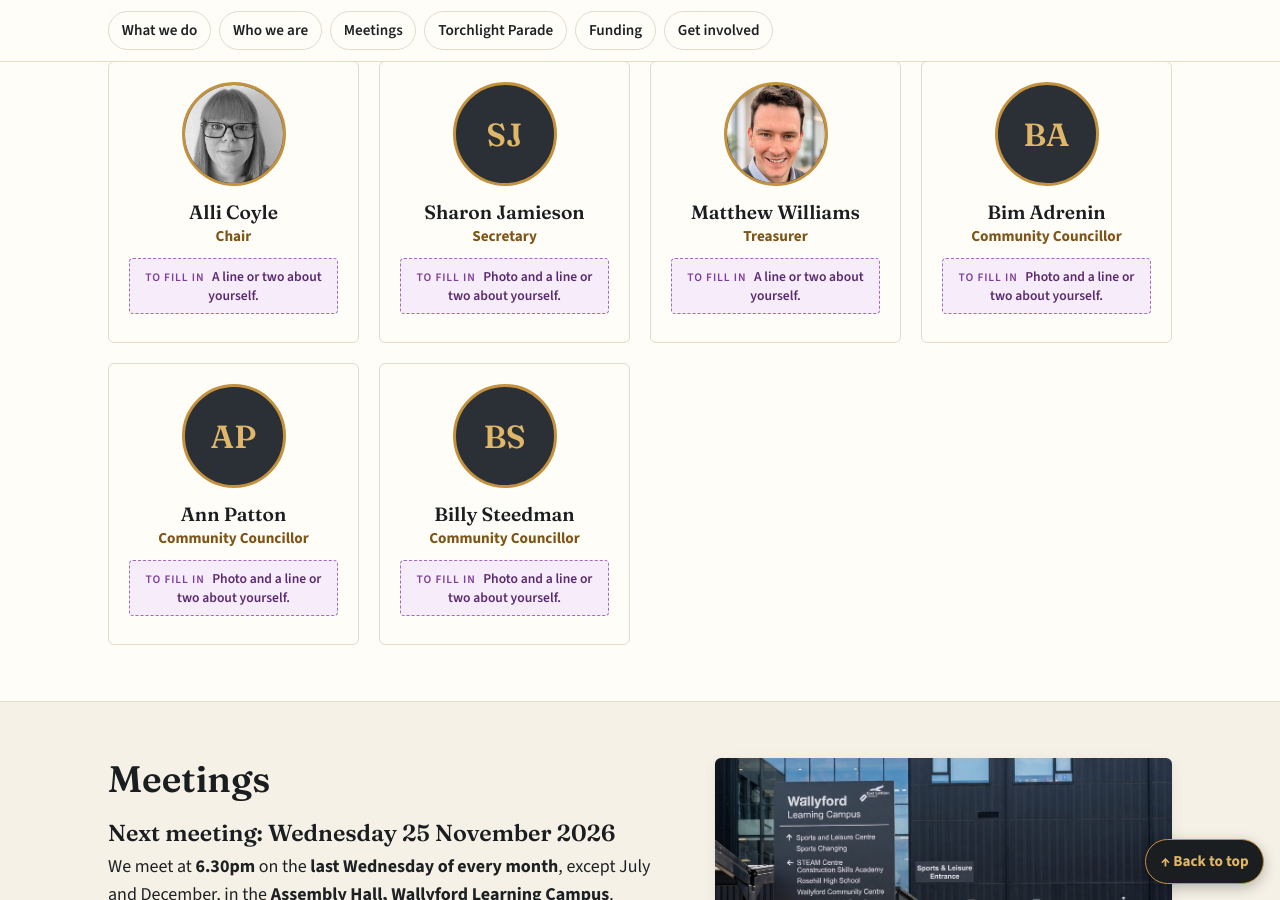
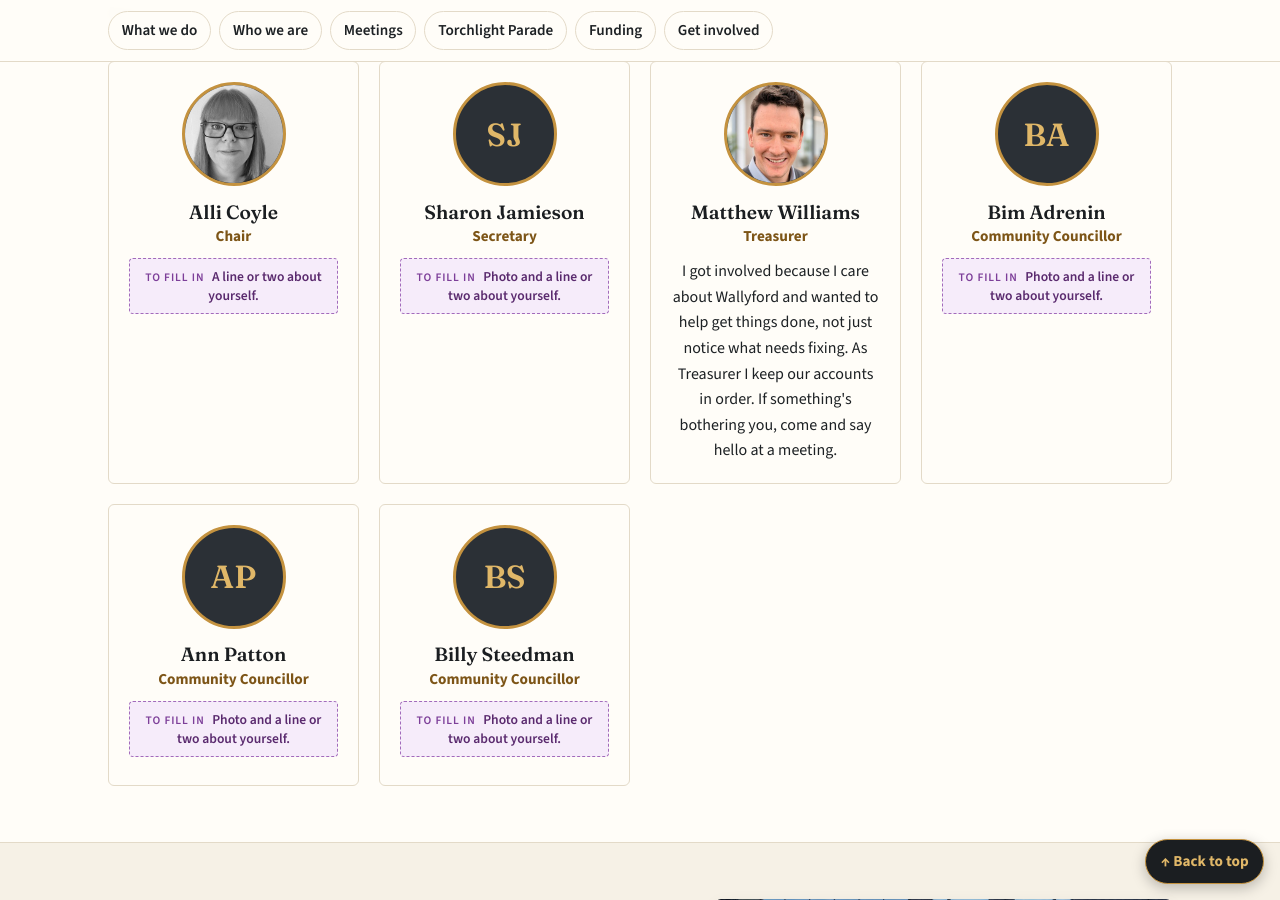
Before and after one commit to dochtie/wallyford-community-council, a Jekyll site: the page built from council.html, in a window 1280 px wide and 900 px high, scrolled down 1438 px. Built offline with Jekyll 4.4.1, drawn with Linux system fonts in a browser that asks for light colours.

Commit message:
Add Matthew Williams's councillor blurb (#34)
Claude-Session: https://claude.ai/code/session_01AHWgmui6HjEdcAqmm8Qa69

Co-authored-by: Claude <noreply@anthropic.com>

```diff
--- a/_data/councillors.yml
+++ b/_data/councillors.yml
@@ -16,7 +16,7 @@
 - name: Matthew Williams
   role: Treasurer
   photo: matthew-williams.jpg
-  blurb:
+  blurb: "I got involved because I care about Wallyford and wanted to help get things done, not just notice what needs fixing. As Treasurer I keep our accounts in order. If something's bothering you, come and say hello at a meeting."
 
 - name: Bim Adrenin
   role: Community Councillor
```
